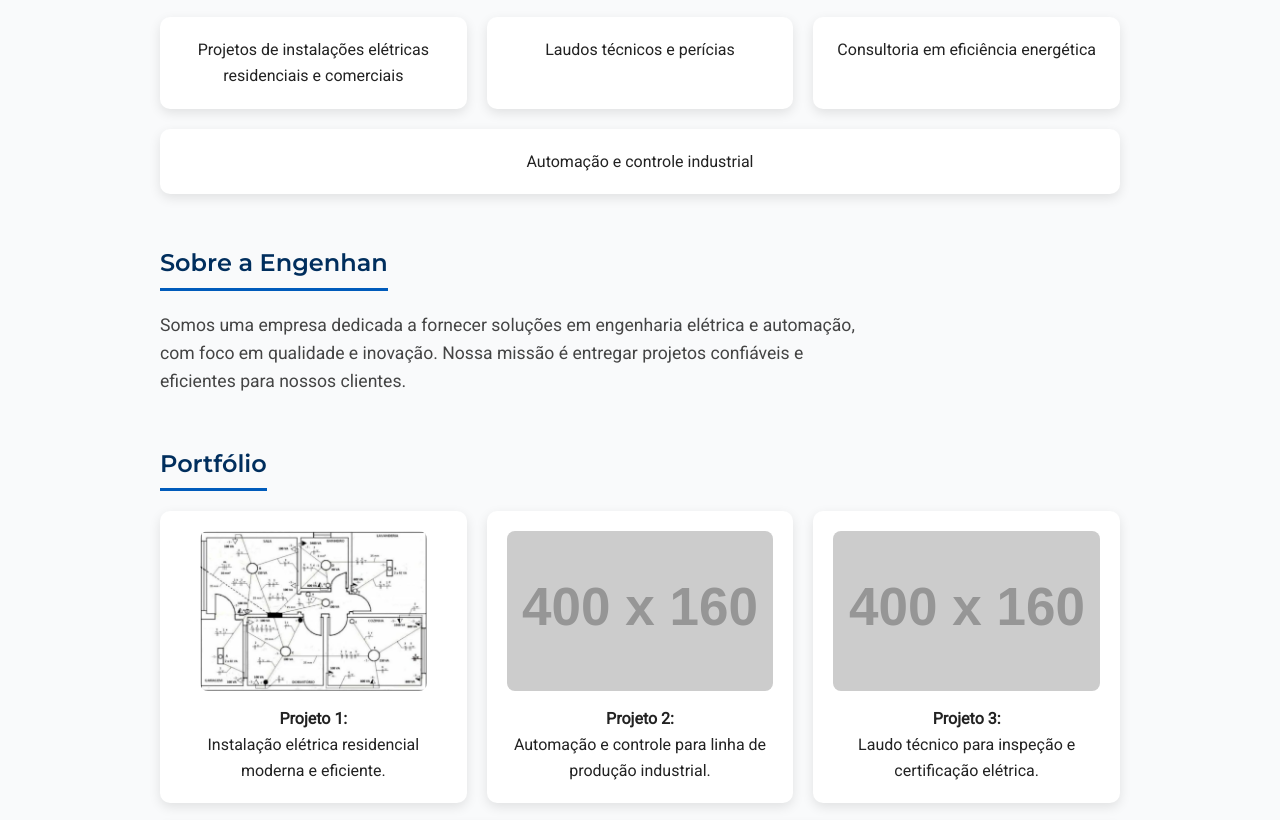
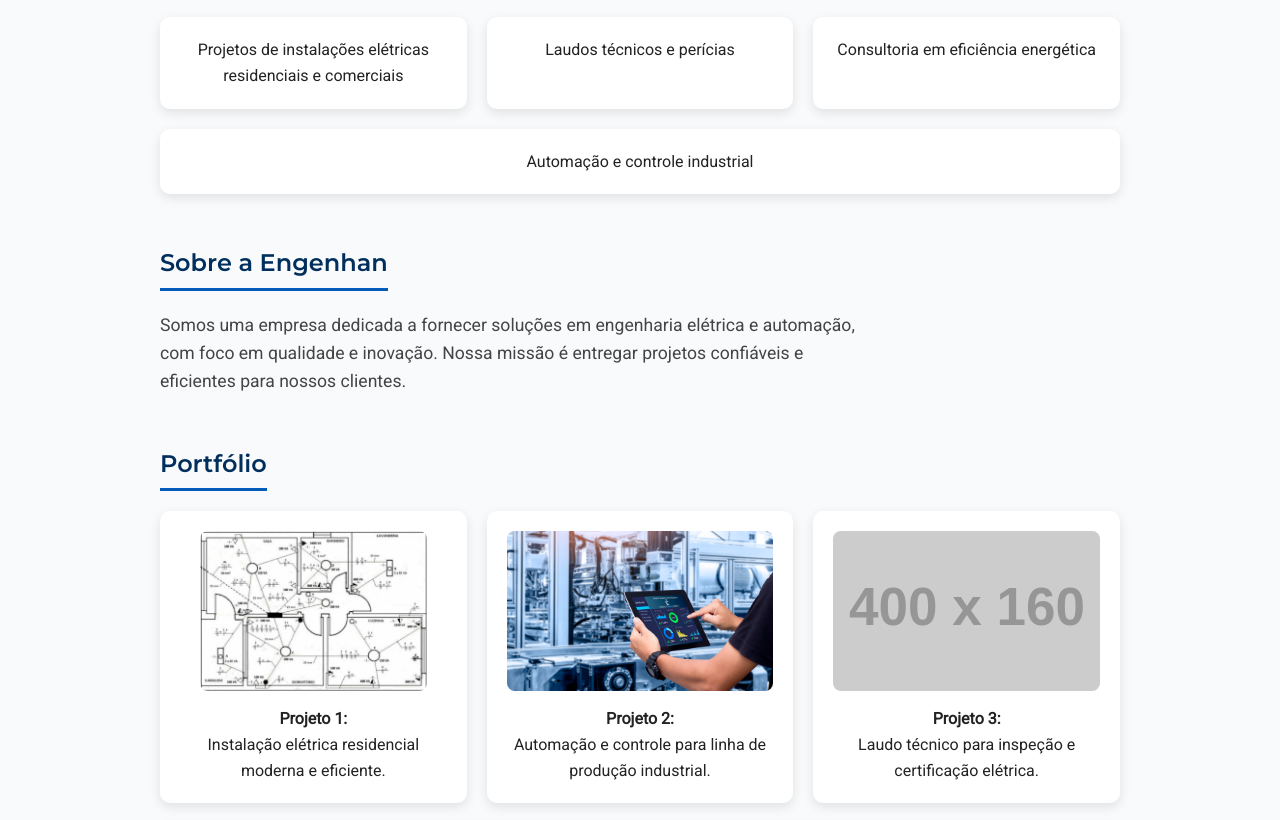
Before and after one commit to Engenhan/Engenhan.github.io, a plain HTML site: page index.html in a window 1280 px wide. Shown: the part 189-1009 px from the top of the page. Drawn offline with Linux system fonts and the light colour scheme; placeholder pictures from the web are drawn by us.

Commit message:
Update index.html

```diff
--- a/index.html
+++ b/index.html
@@ -235,7 +235,7 @@
         <strong>Projeto 1:</strong> Instalação elétrica residencial moderna e eficiente.
       </li>
       <li>
-        <img src="https://via.placeholder.com/400x160?text=Projeto+2" alt="Projeto 2 - Automação industrial" />
+        <img src="projeto2_real.png" alt="Projeto 2 - Automação industrial" />
         <strong>Projeto 2:</strong> Automação e controle para linha de produção industrial.
       </li>
       <li>
```
